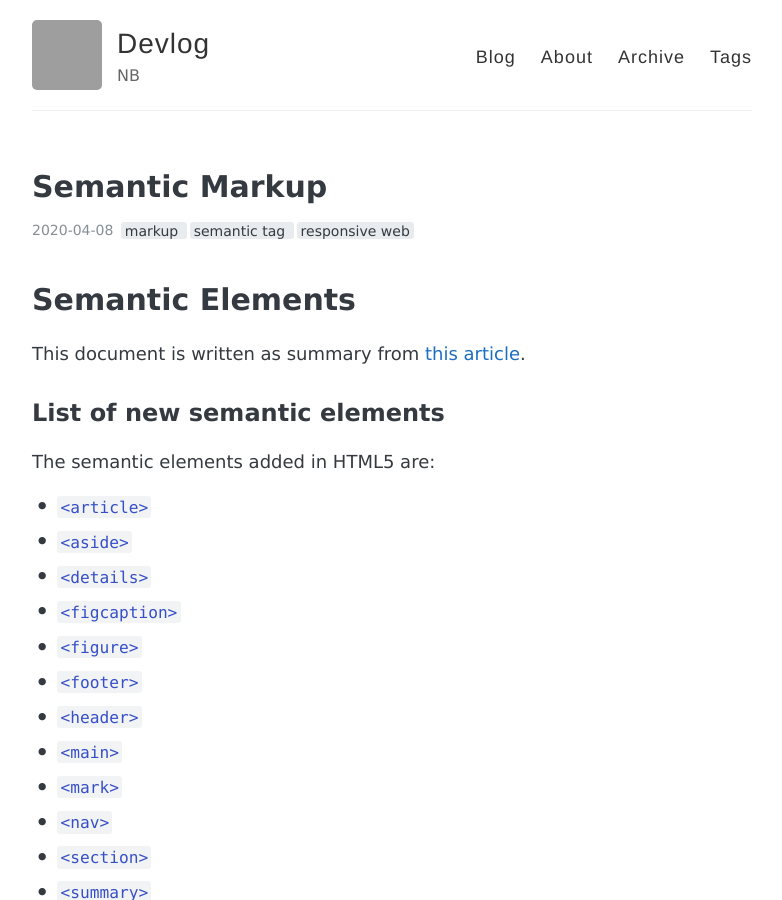
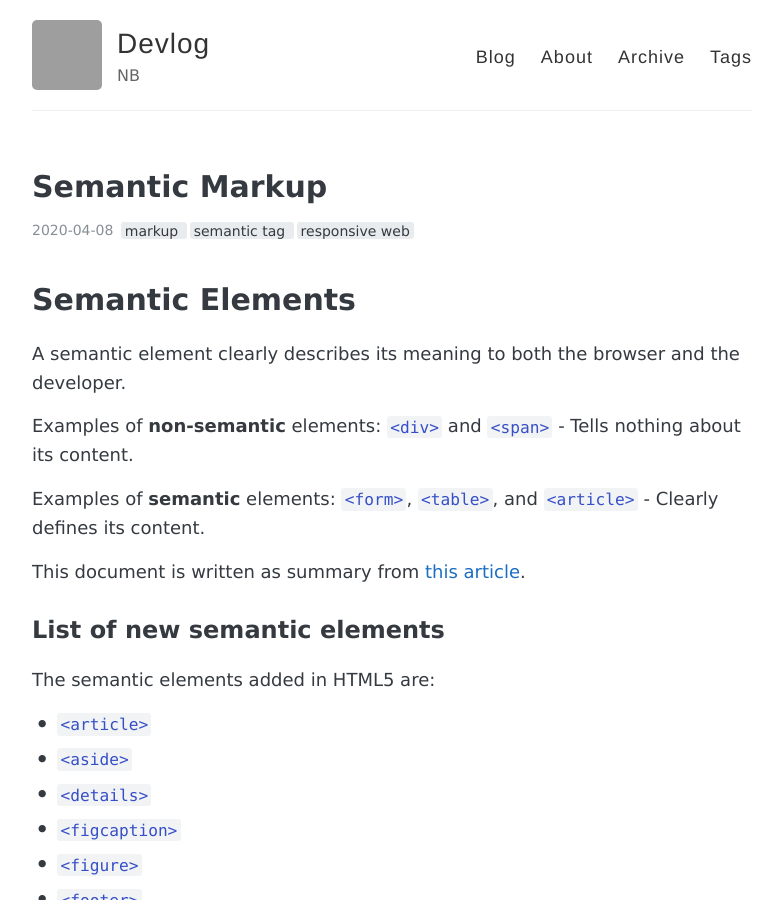
Before and after one commit to nbko-dev/nbko-dev.github.io, a Jekyll site: the page built from _posts/2020-04-08-semantic-markup.md, in a window 1280 px wide and 900 px high. Shown: the whole window, without its empty margins (248-1030 px from the left). Built offline with Jekyll 4.4.1, drawn with Linux system fonts in a browser that asks for light colours; some of the changed text lies outside the part shown; grey boxes are pictures that could not be loaded.

Commit message:
Misalignment corrected

````diff
--- a/_posts/2020-04-08-semantic-markup.md
+++ b/_posts/2020-04-08-semantic-markup.md
@@ -8,6 +8,12 @@
 ---
 
 # Semantic Elements
+
+A semantic element clearly describes its meaning to both the browser and the developer.
+
+Examples of **non-semantic** elements: `<div>` and `<span>` - Tells nothing about its content.
+
+Examples of **semantic** elements: `<form>`, `<table>`, and `<article>` - Clearly defines its content.
 
 This document is written as summary from [this article](https://guide.freecodecamp.org/html/html5-semantic-elements/).
 
@@ -44,7 +50,8 @@
 	</article>
 </section>
 <footer></footer>
-
+```
+```html
 <div id="header"></div>
 <div class="section">
 	<div class="article">
@@ -67,7 +74,7 @@
 
 1. An article is intended to be independently distributable or reusable.
 2. A section is a thematic grouping of content.
-
+```html
     <section>
       <p>Top Stories</p>
       <section>
@@ -83,6 +90,7 @@
         <article>Story 3</article>
       </section>
     </section>
+```
 
 ## `<header>` and `<hgroup>`
 
````
Also changed, not shown: 2 other files.
